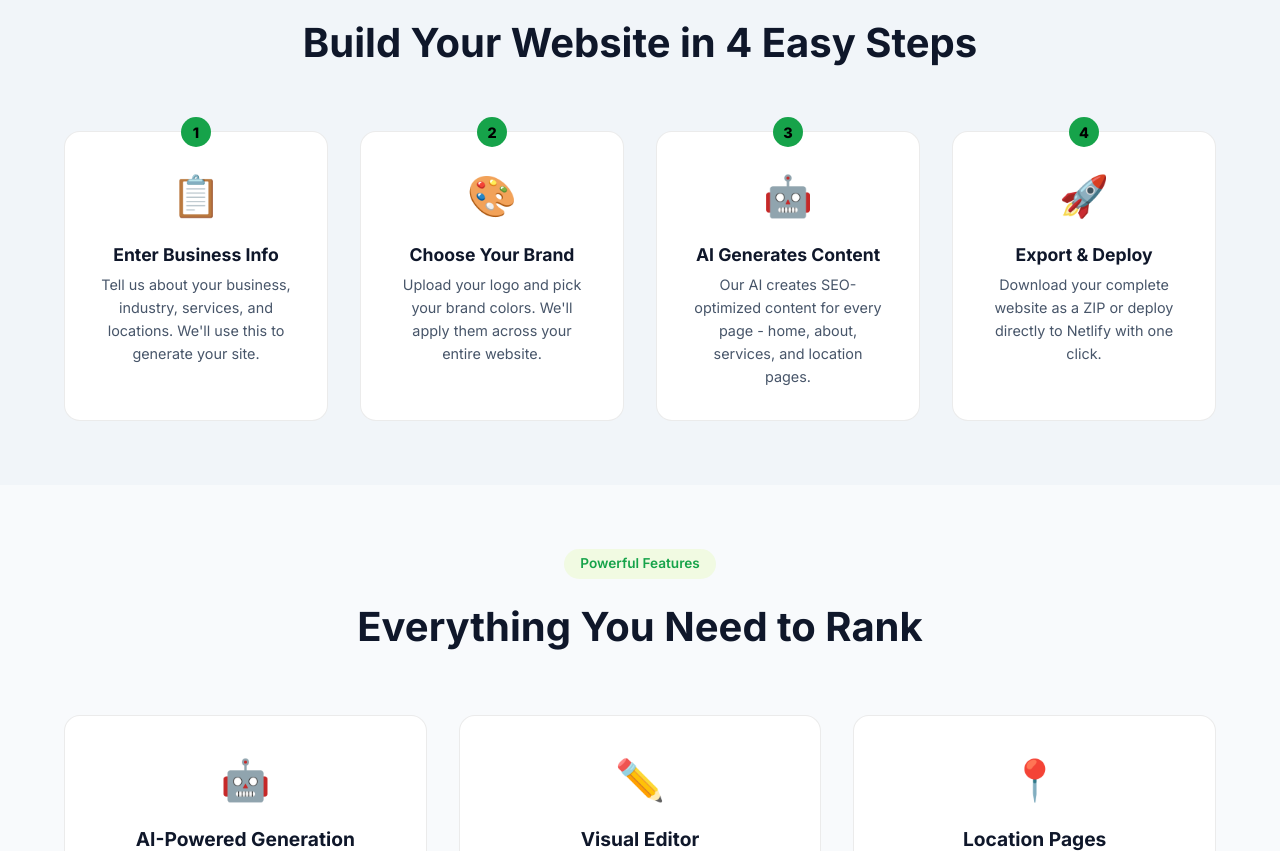
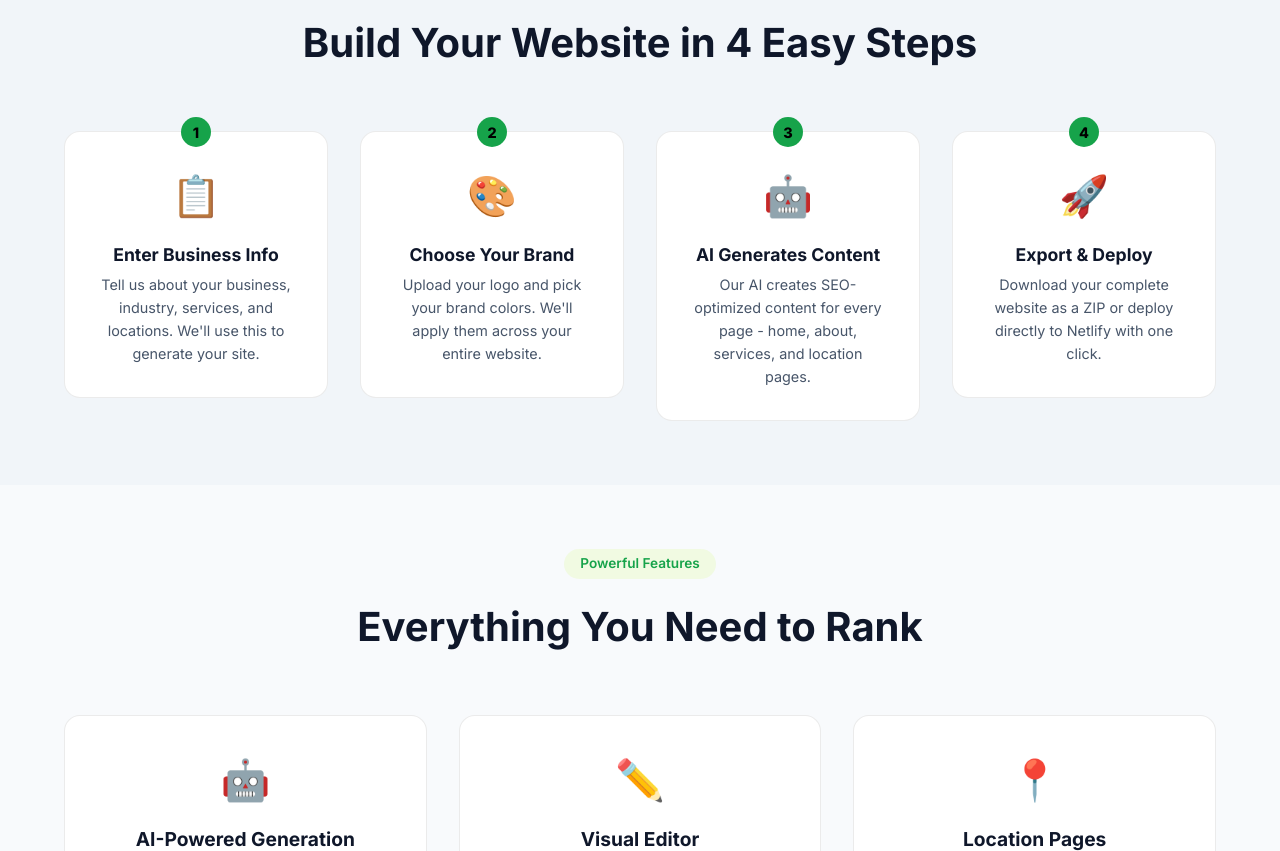
Before and after one commit to smbifyagency/SMBifyRank, a Next.js app: page / in a window 1280 px wide. Shown: the part 880-1731 px from the top of the page. Built offline with nearby package versions, Linux system fonts and the light colour scheme; no server answers.

Commit message:
feat: Apply ScrollReveal animations to homepage
- Add ScrollReveal to How It Works section header
- Add ScrollReveal to 4 step cards with staggered delays (100-400ms)
- Add ScrollReveal to Features section header
- Smooth animated entrance on scroll

```diff
--- a/src/app/page.tsx
+++ b/src/app/page.tsx
@@ -88,33 +88,43 @@ export default function HomePage() {
       {/* How It Works Section */}
       <section id="how-it-works" className={styles.howItWorks}>
         <div className={styles.container}>
+          <ScrollReveal>
             <span className={styles.sectionBadge}>Simple Process</span>
             <h2>Build Your Website in 4 Easy Steps</h2>
+          </ScrollReveal>
           <div className={styles.stepsGrid}>
+            <ScrollReveal delay={100}>
               <div className={styles.step}>
                 <div className={styles.stepNumber}>1</div>
                 <div className={styles.stepIcon}>📋</div>
                 <h3>Enter Business Info</h3>
                 <p>Tell us about your business, industry, services, and locations. We&apos;ll use this to generate your site.</p>
               </div>
+            </ScrollReveal>
+            <ScrollReveal delay={200}>
               <div className={styles.step}>
                 <div className={styles.stepNumber}>2</div>
                 <div className={styles.stepIcon}>🎨</div>
                 <h3>Choose Your Brand</h3>
                 <p>Upload your logo and pick your brand colors. We&apos;ll apply them across your entire website.</p>
               </div>
+            </ScrollReveal>
+            <ScrollReveal delay={300}>
               <div className={styles.step}>
                 <div className={styles.stepNumber}>3</div>
                 <div className={styles.stepIcon}>🤖</div>
                 <h3>AI Generates Content</h3>
                 <p>Our AI creates SEO-optimized content for every page - home, about, services, and location pages.</p>
               </div>
+            </ScrollReveal>
+            <ScrollReveal delay={400}>
               <div className={styles.step}>
                 <div className={styles.stepNumber}>4</div>
                 <div className={styles.stepIcon}>🚀</div>
                 <h3>Export & Deploy</h3>
                 <p>Download your complete website as a ZIP or deploy directly to Netlify with one click.</p>
               </div>
+            </ScrollReveal>
           </div>
         </div>
       </section>
@@ -122,8 +132,10 @@ export default function HomePage() {
       {/* Features Section */}
       <section id="features" className={styles.features}>
         <div className={styles.container}>
+          <ScrollReveal>
             <span className={styles.sectionBadge}>Powerful Features</span>
             <h2>Everything You Need to Rank</h2>
+          </ScrollReveal>
           <div className={styles.featureGrid}>
             <div className={styles.featureCard}>
               <div className={styles.featureIcon}>🤖</div>
```
Lines whose indentation alone changed are shown as unchanged.
